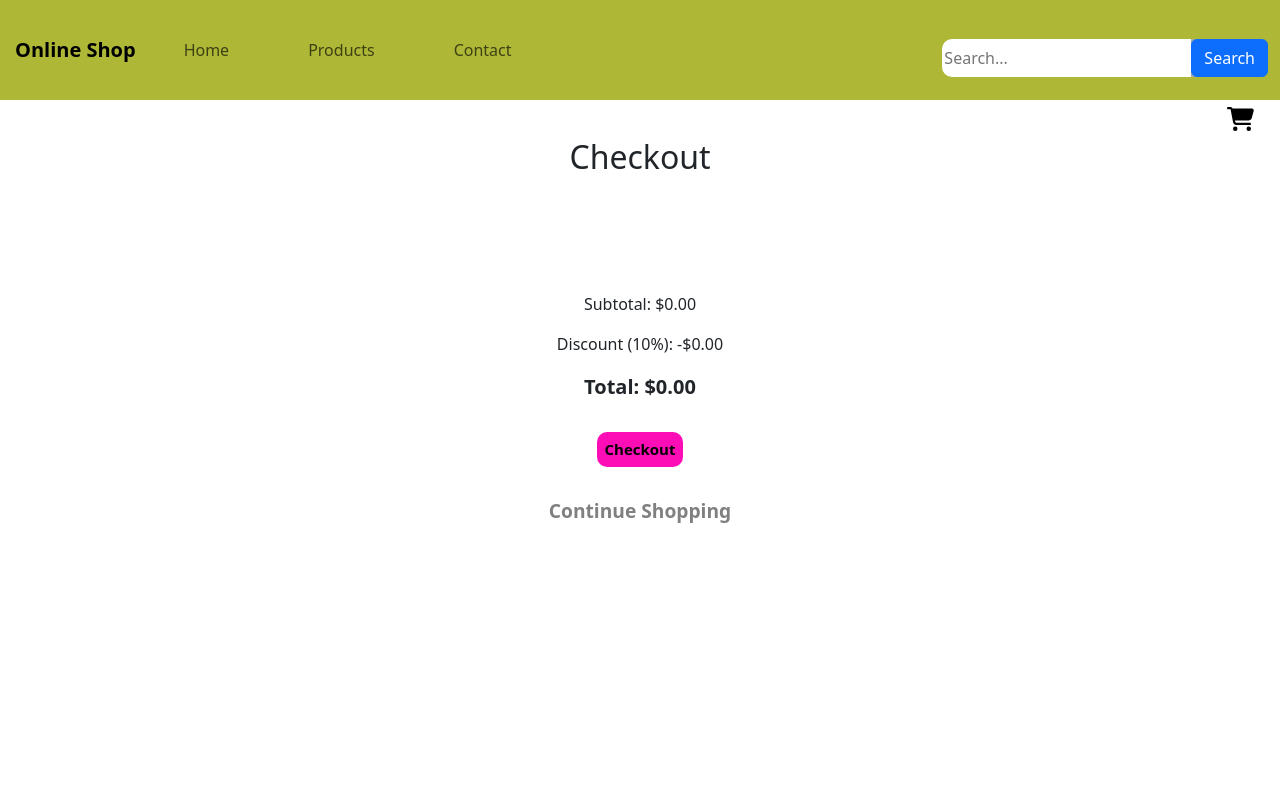
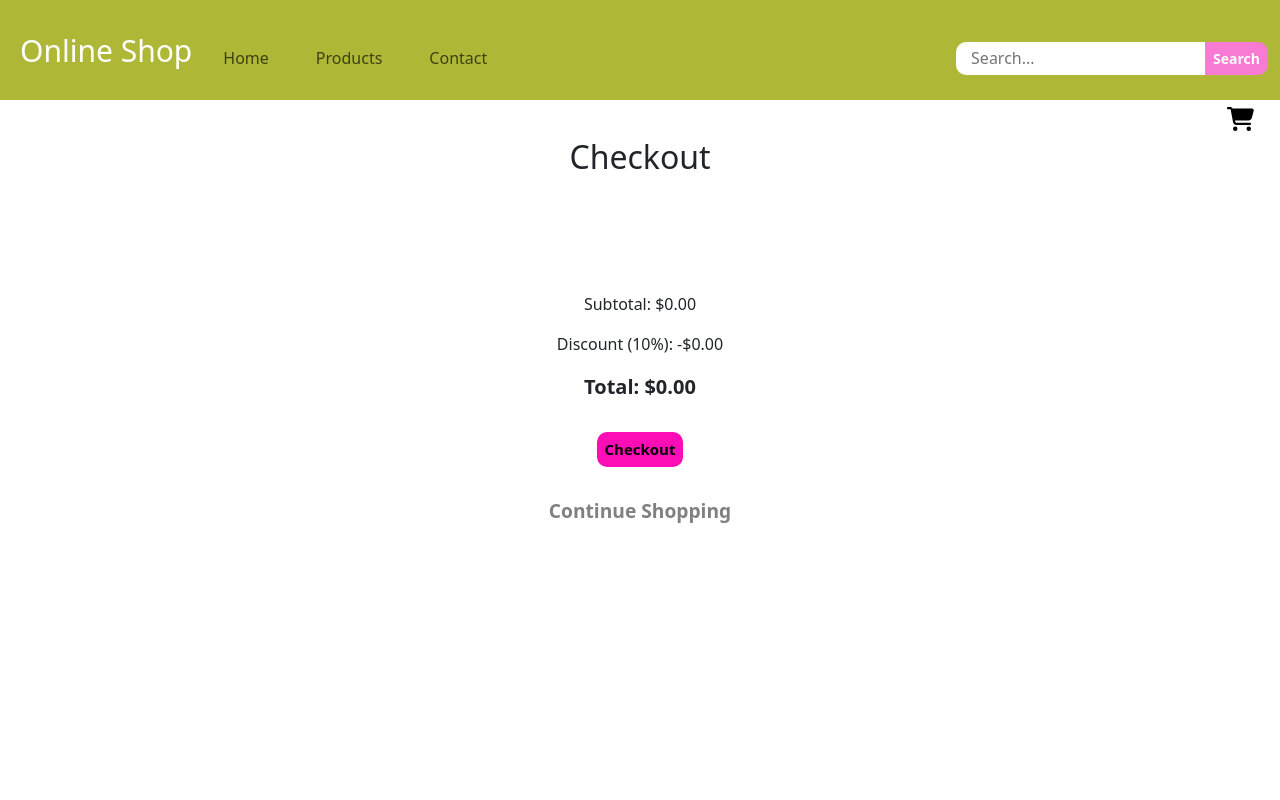
Before and after one commit to Ingsy/Javascript-Framework, a React (Create React App) app in the folder javascript-framework/: page /checkout in a window 1280 px wide. Shown: the top 800 px of the page. Built offline with nearby package versions, Linux system fonts and the light colour scheme.

Commit message:
update styles

```diff
--- a/javascript-framework/src/components/Layout/Nav/Nav.module.css
+++ b/javascript-framework/src/components/Layout/Nav/Nav.module.css
@@ -4,9 +4,14 @@
 }
 
 .brand {
-  color: #fff;
-  font-weight: bold;
-  margin-left: 15px;
+  color: #ffffff;
+  margin-left: 20px;
+  text-decoration: none;
+  font-size: 30px;
+}
+
+.brand:hover {
+  color: #f005ae;
 }
 
 .togglerIcon {
@@ -31,46 +36,19 @@
 }
 
 .navLink {
-  color: #fff;
-  font-weight: bold;
+  color: black;
   text-decoration: none;
+  font-size: 18px;
 }
 
-.nav-list {
+.navLink:hover {
+  font-weight: bold;
+}
+
+.navList {
   list-style: none;
   display: flex;
-  margin: 0;
-  padding: 0;
-}
-
-.nav-item {
-  margin-right: 20px;
-}
-
-.search-container {
-  display: flex;
-  align-items: center;
-  justify-content: flex-end;
-}
-
-/* Style for the input field */
-.search-input {
-  width: 100%;
-  padding: 8px;
-  border: none;
-  border-radius: 0;
-  font-size: 16px;
-  outline: none;
-}
-
-/* Style for the search button */
-.search-button {
-  padding: 8px;
-  border: 1px solid #ccc;
-  border-radius: 4px;
-  background-color: #007bff;
-  color: #fff;
-  cursor: pointer;
+  margin: 15px;
 }
 
 .closeIcon {
--- a/javascript-framework/src/components/Layout/Nav/index.jsx
+++ b/javascript-framework/src/components/Layout/Nav/index.jsx
@@ -19,7 +19,7 @@ const Navbar = ({ products, onSearch }) => {
 
   return (
     <nav className={`navbar navbar-expand-lg ${styles.navbar}`}>
-      <Link to="/" className={`navbar-brand ${styles.brand}`}>
+      <Link to="/" className={styles.brand}>
         Online Shop
       </Link>
 
@@ -49,20 +49,20 @@ const Navbar = ({ products, onSearch }) => {
       >
         <ul className={`navbar-nav ${styles.navList}`}>
           <li className={`nav-item ${styles.navItem}`}>
-            <Link to="/Homepage" className={`nav-link ${styles.navLink} mx-4`}>
+            <Link to="/Homepage" className={`nav-link ${styles.navLink} mx-2`}>
               Home
             </Link>
           </li>
           <li className={`nav-item ${styles.navItem}`}>
             <Link
               to="/ProductPage"
-              className={`nav-link ${styles.navLink} mx-4`}
+              className={`nav-link ${styles.navLink} mx-2`}
             >
               Products
             </Link>
           </li>
           <li className={`nav-item ${styles.navItem}`}>
-            <Link to="/contact" className={`nav-link ${styles.navLink} mx-4`}>
+            <Link to="/contact" className={`nav-link ${styles.navLink} mx-2`}>
               Contact
             </Link>
           </li>
--- a/javascript-framework/src/components/Search/Search.module.css
+++ b/javascript-framework/src/components/Search/Search.module.css
@@ -1,17 +1,22 @@
+.SearchInput {
+  min-width: 250px;
+  border-radius: 10px;
+  padding-left: 15px;
+  border: none;
+}
+
 .SearchBtn {
-  color: black;
-  background-color: #a5a9ae;
-  border-radius: 10px;
+  background-color: #f87bd3;
+  color: #fff;
+  border-radius: 0 10px 10px 0;
+  text-decoration: none;
+  border: none;
+  font-size: 14px;
+  padding: 6px 8px;
+  font-weight: bold;
 }
 
 .SearchBtn:hover {
-  color: black;
-  background-color: #ffc107;
-  border-color: #ffc107;
+  color: #fff;
+  background-color: #fd00c2;
 }
-
-.SearchInput {
-  min-width: 250px;
-  border-radius: 10px;
-  border: none;
-}
--- a/javascript-framework/src/components/Search/index.jsx
+++ b/javascript-framework/src/components/Search/index.jsx
@@ -41,10 +41,10 @@ function Search({ products, onSearch }) {
           value={searchQuery}
           onChange={handleSearchChange}
         />
-        <div className={styles.SearchBtn}>
+        <div>
           <button
             type="submit"
-            className="btn btn-primary"
+            className={styles.SearchBtn}
             onClick={(e) => {
               e.preventDefault();
               onSearch(searchQuery);
```
